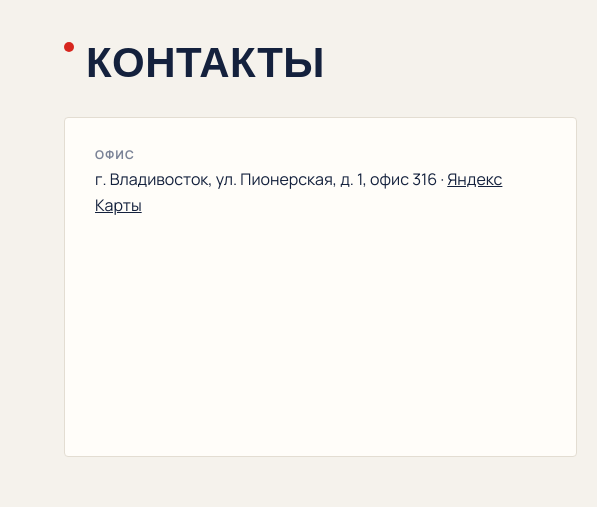
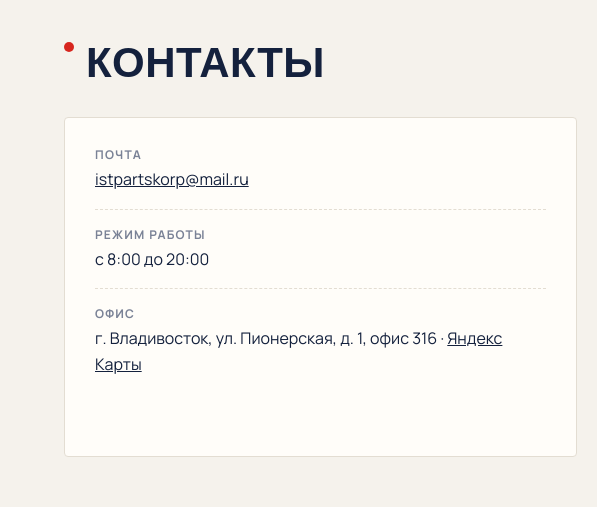
Before and after one commit to istpartskorp/istpartskorp.github.io, a plain HTML site: page index.html in a window 1280 px wide. Shown: the part 4259-4766 px from the top of the page, 0-597 px from the left. Drawn offline with nearby package versions, Linux system fonts and the light colour scheme.

Commit message:
Контакты: почта и режим работы

```diff
--- a/index.html
+++ b/index.html
@@ -33,7 +33,7 @@
       <a href="#catalog">Каталог</a><a href="#brands">Марки</a>
       <a href="#how">Как работаем</a><a href="#contacts">Контакты</a>
     </nav>
-    <a class="btn sm" href="#contacts">Запросить</a>
+    <a class="btn sm" href="mailto:istpartskorp@mail.ru?subject=%D0%97%D0%B0%D0%BF%D1%80%D0%BE%D1%81%20%D0%B7%D0%B0%D0%BF%D1%87%D0%B0%D1%81%D1%82%D0%B5%D0%B9">Запросить</a>
   </div>
 </header>
 <main>
@@ -44,7 +44,7 @@
       <h1>Запчасти для легковых, грузовых машин и&nbsp;спецтехники</h1>
       <p class="lead">Контрактные агрегаты из Японии и новые запчасти из Японии, Кореи и Китая — для сервисов,
       магазинов и компаний со своим транспортом. Отгрузка по всей России.</p>
-      <div class="cta"><a class="btn" href="#contacts">Отправить запрос</a>
+      <div class="cta"><a class="btn" href="mailto:istpartskorp@mail.ru?subject=%D0%97%D0%B0%D0%BF%D1%80%D0%BE%D1%81%20%D0%B7%D0%B0%D0%BF%D1%87%D0%B0%D1%81%D1%82%D0%B5%D0%B9">Отправить запрос</a>
         <a class="btn ghost" href="#catalog">Каталог</a></div>
     </div>
     <div class="hero-pic"><span class="sun"></span>
@@ -91,7 +91,7 @@
   <div class="wrap">
     <div class="head"><h2>Контакты</h2></div>
     <div class="cont">
-      <div class="cont-card"><div><span>Офис</span>г. Владивосток, ул. Пионерская, д. 1, офис 316 · <a href="https://yandex.ru/maps/?pt=131.9256578,43.1108565&z=16&l=map" target="_blank" rel="noopener">Яндекс Карты</a></div></div>
+      <div class="cont-card"><div><span>Почта</span><a href="mailto:istpartskorp@mail.ru?subject=%D0%97%D0%B0%D0%BF%D1%80%D0%BE%D1%81%20%D0%B7%D0%B0%D0%BF%D1%87%D0%B0%D1%81%D1%82%D0%B5%D0%B9">istpartskorp@mail.ru</a></div><div><span>Режим работы</span>с 8:00 до 20:00</div><div><span>Офис</span>г. Владивосток, ул. Пионерская, д. 1, офис 316 · <a href="https://yandex.ru/maps/?pt=131.9256578,43.1108565&z=16&l=map" target="_blank" rel="noopener">Яндекс Карты</a></div></div>
       <iframe class="map" src="https://www.openstreetmap.org/export/embed.html?bbox=131.91565780000002%2C43.1068565%2C131.9356578%2C43.114856499999995&layer=mapnik&marker=43.1108565%2C131.9256578" title="Офис на карте" loading="lazy"></iframe>
     </div>
   </div>
```
